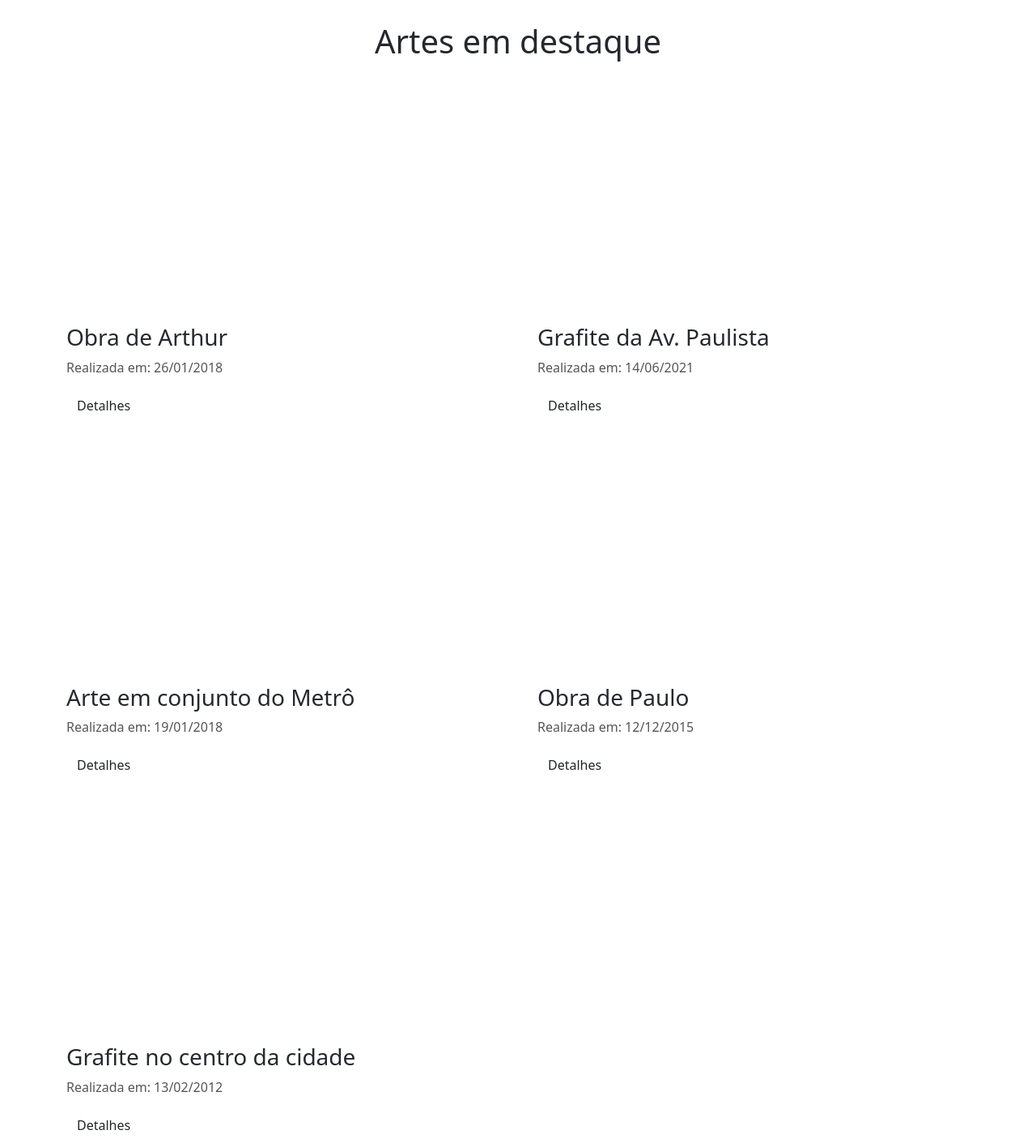
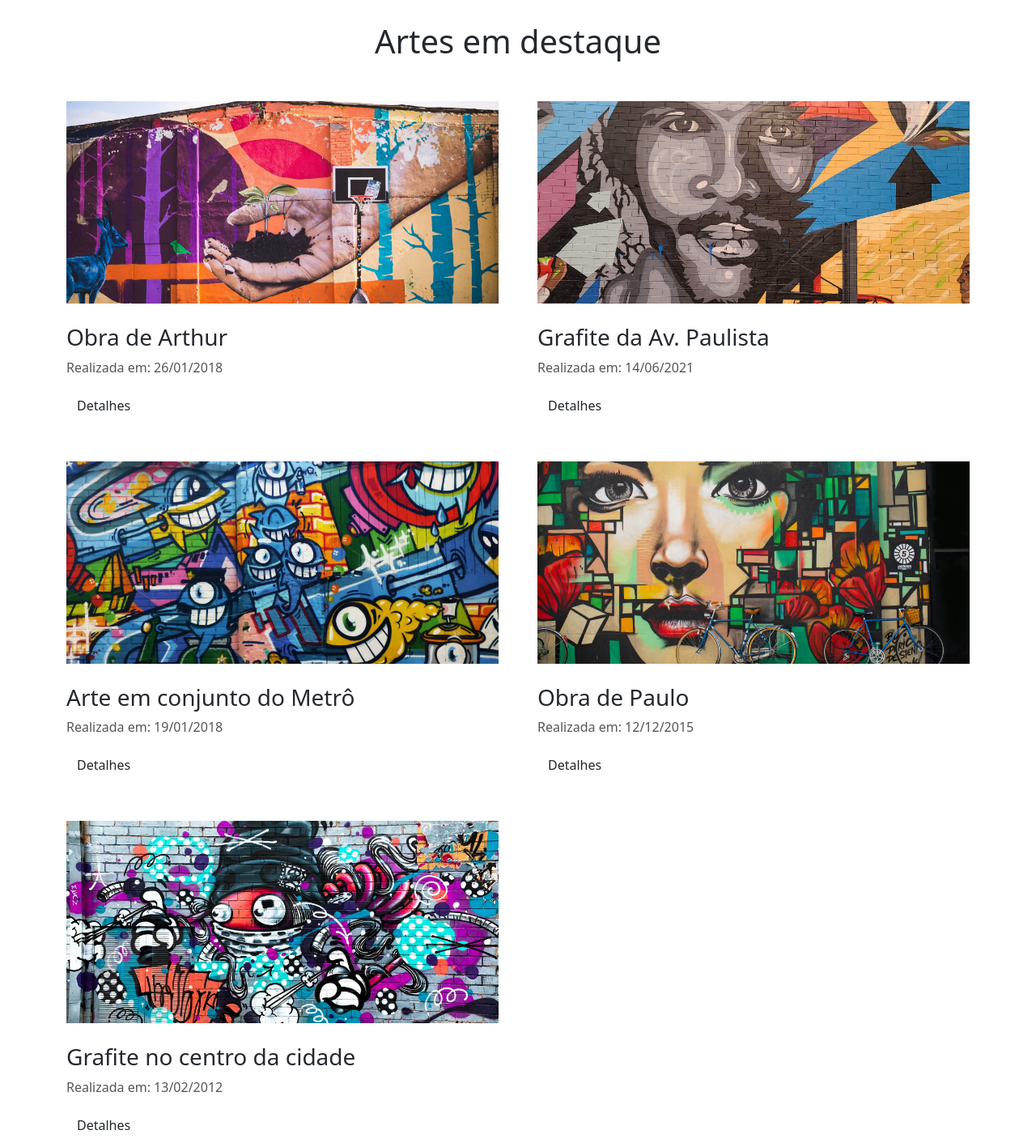
Before and after one commit to t-lira/Bootstrap_, a plain HTML site: page Projeto_01/index.html in a window 1280 px wide. Shown: the part 588-2000 px from the top of the page at 81% size. Drawn offline with nearby package versions, Linux system fonts and the light colour scheme; the site is published under a folder, as on GitHub Pages, so addresses that start at the root find nothing.

Commit message:
add imagens

```diff
--- a/Projeto_01/assets/css/style.css
+++ b/Projeto_01/assets/css/style.css
@@ -69,7 +69,7 @@ border-bottom: 1px solid #ccc;
 /* -- Main banner image -- */
 .main-image {
   height: 25rem;
-  background-image: url('/Projeto_01/assets/image/g_1.jpg');
+  background-image: url('../image/g_1.jpg');
   margin-bottom: 1.875rem;
   position: relative;
 }
@@ -84,23 +84,23 @@ border-bottom: 1px solid #ccc;
 
 /* --Gallery-- */
 #img-2 {
-  background-image: url('/Projeto_01/assets/image/g_2.jpg');
+  background-image: url('../image/g_2.jpg');
 }
 
 #img-3 {
-  background-image: url('/Projeto_01/assets/image/g_3.jpg');
+  background-image: url('../image/g_3.jpg');
 }
 
 #img-4 {
-  background-image: url('/Projeto_01/assets/image/g_4.jpg');
+  background-image: url('../image/g_4.jpg');
 }
 
 #img-5 {
-  background-image: url('/Projeto_01/assets/image/g_5.jpg');
+  background-image: url('../image/g_5.jpg');
 }
 
 #img-6 {
-  background-image: url('/Projeto_01/assets/image/g_6.jpg');
+  background-image: url('../image/g_6.jpg');
 }
 
 #gallery-container h1 {
--- a/Projeto_01/index.html
+++ b/Projeto_01/index.html
@@ -5,7 +5,7 @@
   <meta http-equiv="X-UA-Compatible" content="IE=edge">
   <meta name="viewport" content="width=device-width, initial-scale=1.0">
   <link rel="shortcut icon" href="assets/image/favicon.ico" type="image/x-icon">
-  <title>Ate urbana</title>
+  <title>Art urbana</title>
   <!--CSS Bootstrap-->
   <link href="https://cdn.jsdelivr.net/npm/bootstrap@5.3.2/dist/css/bootstrap.min.css" rel="stylesheet" integrity="sha384-T3c6CoIi6uLrA9TneNEoa7RxnatzjcDSCmG1MXxSR1GAsXEV/Dwwykc2MPK8M2HN" crossorigin="anonymous">
   <!--Bootstrap icons-->
```
